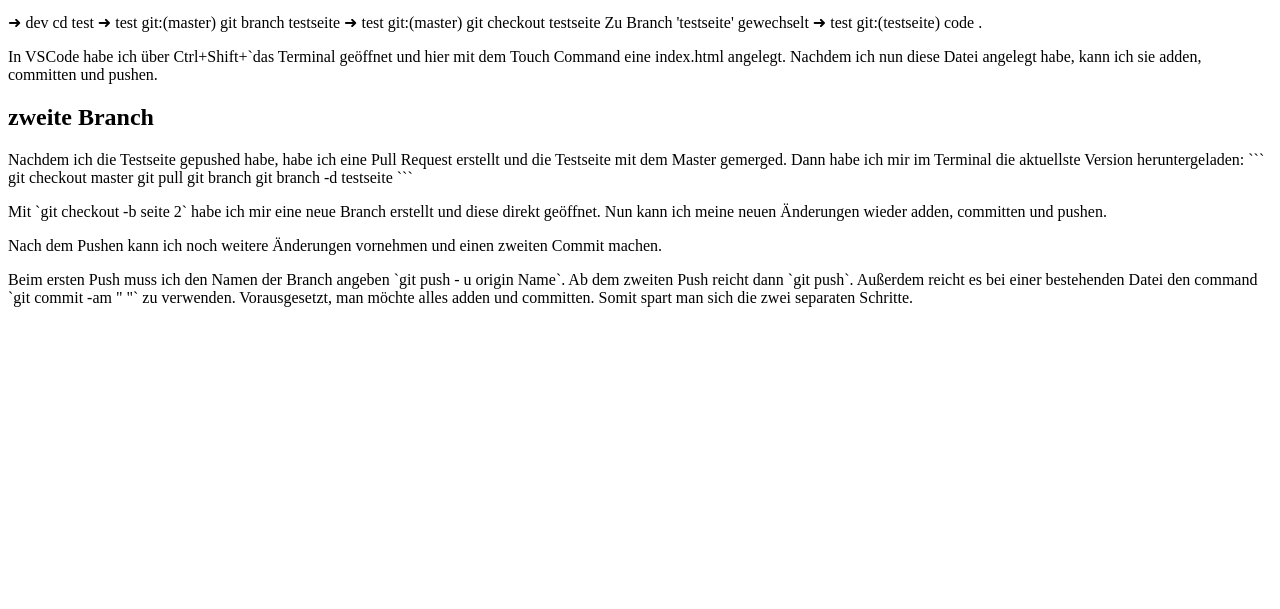
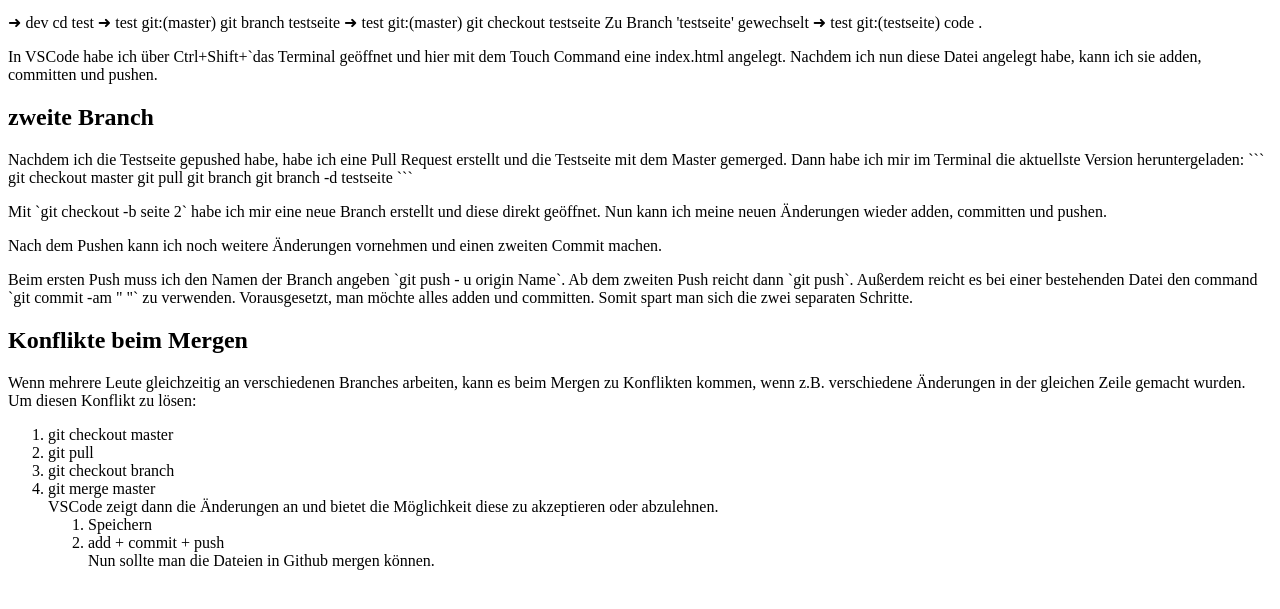
Before and after one commit to kschmitz123/test, a plain HTML site: page index.html in a window 1280 px wide. Shown: the part 101-710 px from the top of the page. Drawn offline with Linux system fonts and the light colour scheme.

Commit message:
Add paragraph

```diff
--- a/index.html
+++ b/index.html
@@ -33,5 +33,24 @@
 
 <p>Nach dem Pushen kann ich noch weitere Änderungen vornehmen und einen zweiten Commit machen.</p>
 <p>Beim ersten Push muss ich den Namen der Branch angeben `git push - u origin Name`. Ab dem zweiten Push reicht dann `git push`. Außerdem reicht es bei einer bestehenden Datei den command `git commit -am " "` zu verwenden. Vorausgesetzt, man möchte alles adden und committen. Somit spart man sich die zwei separaten Schritte.</p>
+
+<h2>Konflikte beim Mergen</h2>
+<p>Wenn mehrere Leute gleichzeitig an verschiedenen Branches arbeiten, kann es beim Mergen zu Konflikten kommen, wenn z.B. verschiedene Änderungen in der gleichen Zeile gemacht wurden.
+    Um diesen Konflikt zu lösen:
+    <ol>
+        <li>git checkout master</li>
+        <li>git pull</li>
+        <li>git checkout branch</li>
+        <li>git merge master</li>
+
+        VSCode zeigt dann die Änderungen an und bietet die Möglichkeit diese zu akzeptieren oder abzulehnen.
+
+        <ol>
+            <li>Speichern</li>
+            <li>add + commit + push</li>
+        Nun sollte man die Dateien in Github mergen können.
+        </ol>
+    </ol>
+</p>
 </body>
 </html>
```
